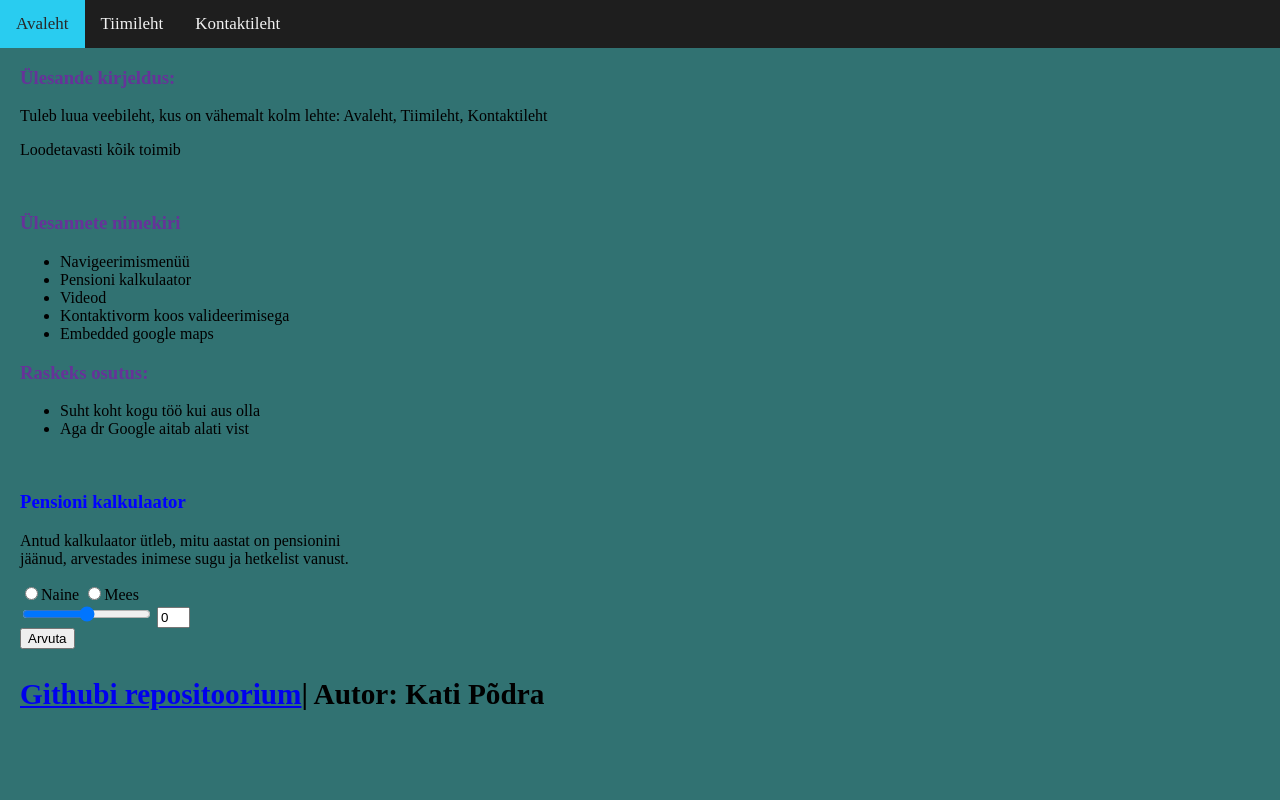
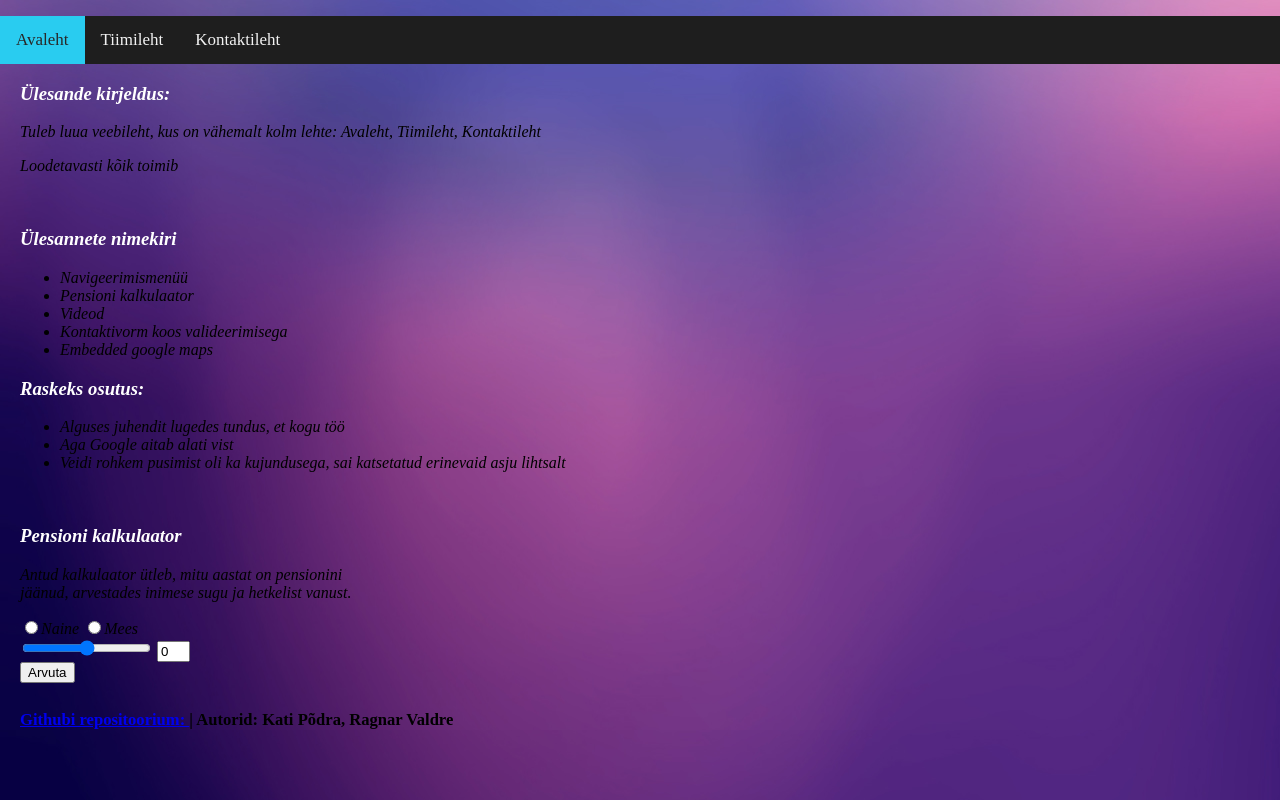
Before and after one commit to kpodra/8-tund, a plain HTML site: page index.html in a window 1280 px wide. Drawn offline with Linux system fonts and the light colour scheme.

Commit message:
parandused

```diff
--- a/contact.css
+++ b/contact.css
@@ -1,11 +1,12 @@
 html{
-    background-color: rgb(49, 114, 114);
+    background-image: url('bg.jpg');
     font-size: 16px;
 }
 
 body{
     margin: 0;
     text-align: left;
+    background-image: url('bg.jpg');
 }
 
 .wrapper{
--- a/index.css
+++ b/index.css
@@ -1,10 +1,11 @@
 
 html{
-    background-color: rgb(49, 114, 114);
+    background-image: url('bg.jpg');
     font-size: 16px;
 }
 
 body{
+    background-image: url('bg.jpg');
     margin: 0;
 }
 
@@ -15,7 +16,9 @@ body{
     align-items: center;
     height: 10vh;
     justify-content: space-around;
+    font-style: italic;
     font-size: 15px;
+
 }
 
 
@@ -23,11 +26,12 @@ body{
 
 footer{
     font-family: 'Times New Roman', Times, serif;
-    font-size: 25px;
+    font-size: 20px;
     padding-left: 20px;
 
 }
 
 #wrapper {
     padding-left: 20px;
+    font-style: italic;
 }
--- a/index.html
+++ b/index.html
@@ -7,7 +7,8 @@
     <link rel="stylesheet" href="index.css" >
     <link rel="stylesheet" href="header.css">
     <script src="kalkulaator.js"></script>
-    <title style="color:blueviolet">Avaleht</title>
+    <title style="color:white">Avaleht</title>
+    <p style="background-image: url('bg.jpg')"></p>
 </head>
 <body>
     <header>
@@ -19,32 +20,33 @@
     </header>
     <div id="wrapper">
         <div id="content">
-            <h3 style="color:rebeccapurple">Ülesande kirjeldus: </h3>
-            <p>Tuleb luua veebileht, kus on vähemalt kolm lehte: Avaleht, Tiimileht, Kontaktileht</p>
-            <p>Loodetavasti kõik toimib</p>
+            <h3 style="color:white">Ülesande kirjeldus: </h3>
+            <p >Tuleb luua veebileht, kus on vähemalt kolm lehte: Avaleht, Tiimileht, Kontaktileht</p>
+            <p >Loodetavasti kõik toimib</p>
             <br>
-            <h3 style="color:rebeccapurple">Ülesannete nimekiri</h3>
+            <h3 style="color:white">Ülesannete nimekiri</h3>
             <ul>
-                <li>Navigeerimismenüü</li>
-                <li>Pensioni kalkulaator</li>
-                <li>Videod</li>
-                <li>Kontaktivorm koos valideerimisega</li>
-                <li>Embedded google maps</li>
+                <li >Navigeerimismenüü</li>
+                <li >Pensioni kalkulaator</li>
+                <li >Videod</li>
+                <li >Kontaktivorm koos valideerimisega</li>
+                <li >Embedded google maps</li>
             </ul>
-            <h3 style="color:rebeccapurple">Raskeks osutus:</h3>
+            <h3 style="color:white">Raskeks osutus:</h3>
             <ul>
-                <li>Suht koht kogu töö kui aus olla</li>
-                <li>Aga dr Google aitab alati vist</li>
+                <li>Alguses juhendit lugedes tundus, et kogu töö</li>
+                <li>Aga Google aitab alati vist</li>
+                <li>Veidi rohkem pusimist oli ka kujundusega, sai katsetatud erinevaid asju lihtsalt</li>
             </ul>
             <br>
-            <h3 style="color:blue">Pensioni kalkulaator</h3>
+            <h3 style="color:white">Pensioni kalkulaator</h3>
             <p>Antud kalkulaator ütleb, mitu aastat on pensionini <br>
                 jäänud, arvestades inimese sugu ja hetkelist vanust.
             </p>
             <div id="input-wrapper">
                 <form>
-                    <input type="radio" name="gender" value="female" id="female">Naine
-                    <input type="radio" name="gender" value="male" id="male">Mees
+                    <input type="radio" name="gender" value="female" id="female" >Naine
+                    <input type="radio" name="gender" value="male" id="male" >Mees
                     <br>
                     <input id="age_range" type="range" min="0" max="125" oninput="age_amount.value=age_range.value">
                     <input id="age_amount" type="text" value="0" min="0" max="125" oninput="age_range.value=age_amount.value" style="width: 25px;"><br>
@@ -55,7 +57,7 @@
         </div>
     </div>
 	<footer>
-		<h3><a href="https://github.com/kpodra/8-tund">Githubi repositoorium</a>| Autor: Kati Põdra</h3>
+		<h5><a href="https://github.com/kpodra/8-tund">Githubi repositoorium: </a>| Autorid: Kati Põdra, Ragnar Valdre</h5>
 	</footer>
 </body>
 </html>
```
Also changed, not shown: contact_page.html (+2 -1 lines), bg.jpg (added).
